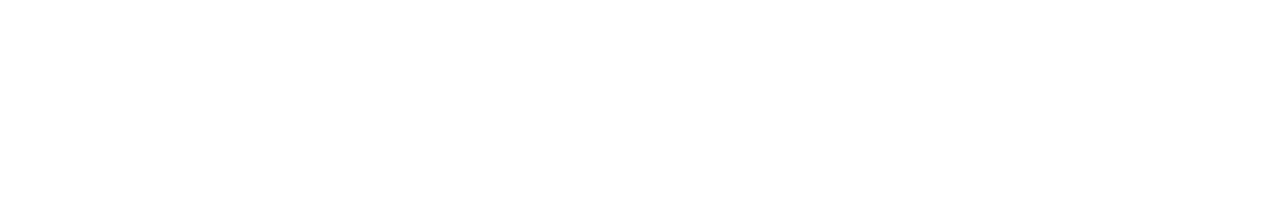
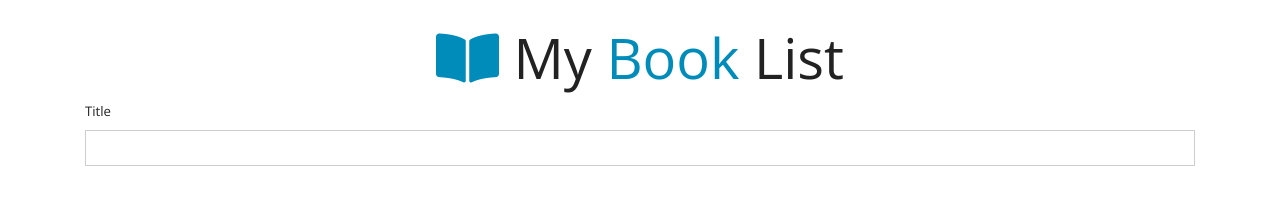
Before and after one commit to matthewfreeman821/booklist, a plain HTML site: page index.html in a window 1280 px wide. Drawn offline with nearby package versions, Linux system fonts and the light colour scheme.

Commit message:
Adds header and first part of form

```diff
--- a/index.html
+++ b/index.html
@@ -9,6 +9,14 @@
   <title>My Book List</title>
 </head>
 <body>
-
+  <div class="container mt-4">
+    <h1 class="display-4 text-center"> <i class="fas fa-book-open text-primary"></i> My <span class="text-primary">Book</span> List</h1>
+    <form action="" id="book-form">
+      <div class="form-group">
+        <label for="title">Title</label>
+        <input type="text" id="title" class="form-control">
+      </div>
+    </form>
+  </div>
 </body>
 </html>
```
